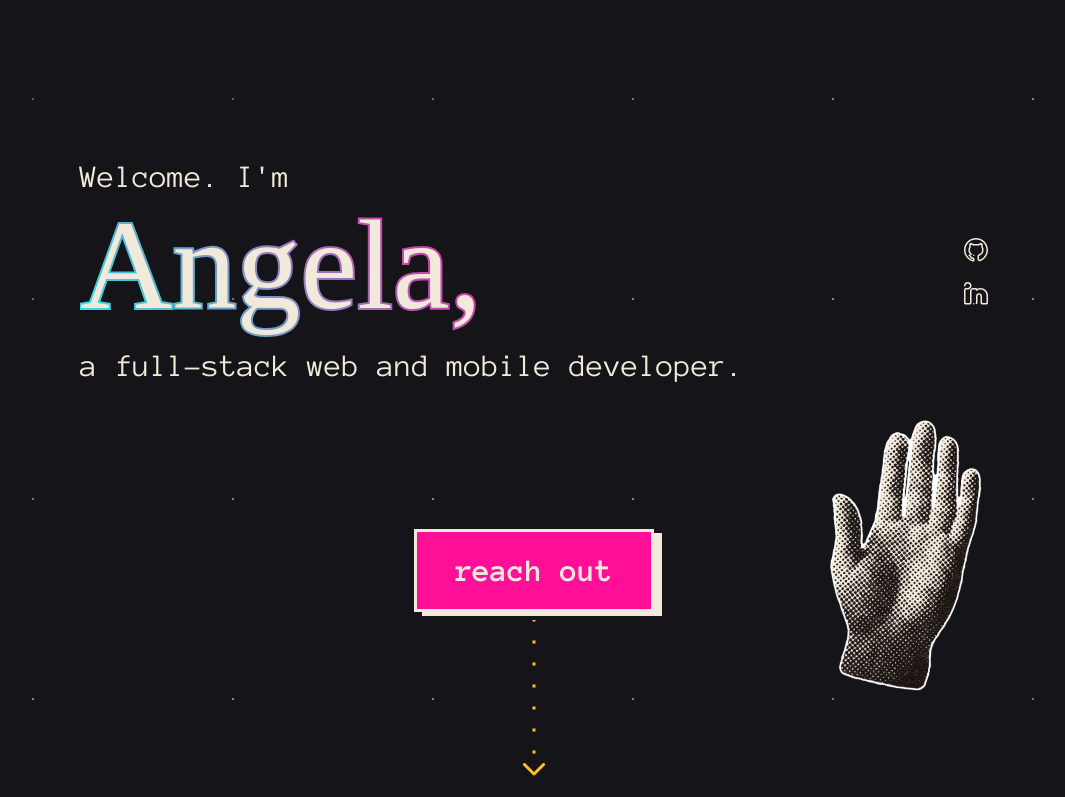
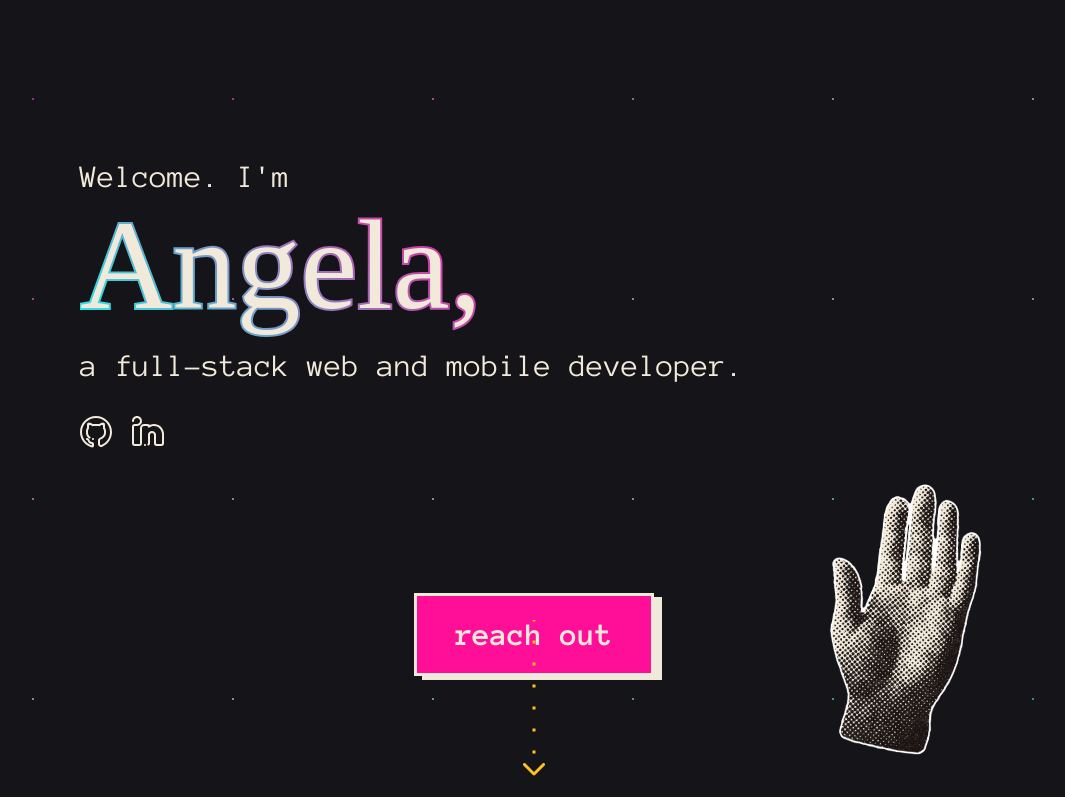
Before and after one commit to AngelaVilladiego/web-portfolio-v2, a website built with Vite: page index.html in a window 1280 px wide. Shown: the top 797 px of the page, without its empty margins (106-1171 px from the left). Built offline with nearby package versions, Linux system fonts and the light colour scheme; a web font is replaced by a local one.

Commit message:
changes to hero layout for socials in correct spot

```diff
--- a/index.html
+++ b/index.html
@@ -168,14 +168,13 @@
               <img id="waving-hand" aria-label="A friendly waving hand! Hello!" alt="Waving hand in halftone style."
                    src="images/hand_wave.png">
             </div>
+
             <div id="hero-heading" role="heading" aria-level="1"
                  aria-label="Welcome. I'm Angela, a full-stack web and mobile developer.">
               <h1 class="heading-sub" aria-hidden="true">Welcome. I'm</h1>
               <h1 class="heading-1-accent" aria-hidden="true">Angela,</h1>
               <h1 class="heading-sub" aria-hidden="true">a full-stack web and mobile developer.</h1>
-            </div>
-            <a title="reach out" href="#" class="button-filled" data-type="primary"><span class="button-label">reach
-                out</span></a>
+
               <div class="icon-link-group" role="list" title="Social links">
                 <a role="listitem" href="https://github.com/AngelaVilladiego" title="Github" class="icon-link">
                   <img aria-hidden="true" focusable="false" src="images/github.svg" alt="">
@@ -187,6 +186,10 @@
                   <span class="sr-only">LinkedIn</span>
                 </a>
               </div>
+            </div>
+
+            <a title="reach out" href="#" class="button-filled" data-type="primary"><span class="button-label">reach
+                out</span></a>
 
           </div>
         </div>
--- a/sass/abstracts/_tokens.scss
+++ b/sass/abstracts/_tokens.scss
@@ -122,8 +122,9 @@ $button-outlined-font-size-small-screens: $font-size-450;
 //#endregion
 
 //#region icon links
-$icon-link-width: $size-6;
+$icon-link-width: $size-8;
 $icon-link-group-gap: $size-5;
+$icon-link-padding: $size-4;
 //#endregion
 
 //#region hero
--- a/sass/components/_hero-section.scss
+++ b/sass/components/_hero-section.scss
@@ -1,8 +1,4 @@
 @use "../abstracts/" as *;
-
-header {
-  display: none !important;
-}
 
 #hero-section {
   height: 100svh;
@@ -29,11 +25,10 @@ header {
   position: relative;
   height: 100%;
   display: grid;
-  grid-template-columns: 1fr auto;
   grid-template-rows: auto 1fr;
   grid-template-areas:
-    "hh hs"
-    "cta cta";
+    "hh"
+    "cta";
   place-items: center;
   gap: $hero-main-gap calc($hero-main-gap/2);
 
@@ -42,12 +37,6 @@ header {
     bottom: 30%;
     grid-area: cta;
     z-index: 2;
-  }
-
-  & > .icon-link-group {
-    grid-area: hs;
-    flex-direction: column;
-    justify-self: end;
   }
 }
 
--- a/sass/components/_icons.scss
+++ b/sass/components/_icons.scss
@@ -2,7 +2,13 @@
 
 .icon-link {
   display: inline-block;
-  width: $icon-link-width;
+
+  padding: $icon-link-padding;
+  margin: -$icon-link-padding;
+
+  & > img {
+    width: $icon-link-width;
+  }
 }
 
 .icon-link-group {
@@ -11,6 +17,7 @@
   align-items: center;
   align-content: center;
   gap: $icon-link-group-gap;
+  margin-top: $hero-main-gap;
 }
 
 //icon system retrieved from https://blog.prototypr.io/align-svg-icons-to-text-and-say-goodbye-to-font-icons-d44b3d7b26b4
--- a/sass/components/_site-header.scss
+++ b/sass/components/_site-header.scss
@@ -1,5 +1,9 @@
 @use "../abstracts/" as *;
 @use "sass:math";
+
+header {
+  display: none !important;
+}
 
 .site-header {
   color: $site-header-color;
@@ -28,7 +32,10 @@
 
       & .nav-list {
         display: grid;
-        grid-template-columns: repeat($nav-list-item-count, $nav-list-column-width);
+        grid-template-columns: repeat(
+          $nav-list-item-count,
+          $nav-list-column-width
+        );
         place-items: center;
         gap: $nav-list-gap;
         position: relative;
@@ -36,7 +43,8 @@
           position: absolute;
           width: $nav-list-column-width + $nav-list-gap;
           height: 90%;
-          left: ($nav-list-gap + $nav-list-column-width) * 0 - calc($nav-list-gap / 2);
+          left: ($nav-list-gap + $nav-list-column-width) * 0 -
+            calc($nav-list-gap / 2);
         }
       }
 
```
Also changed, not shown: main.css, 1 other file. Lines whose indentation alone changed are shown as unchanged.
